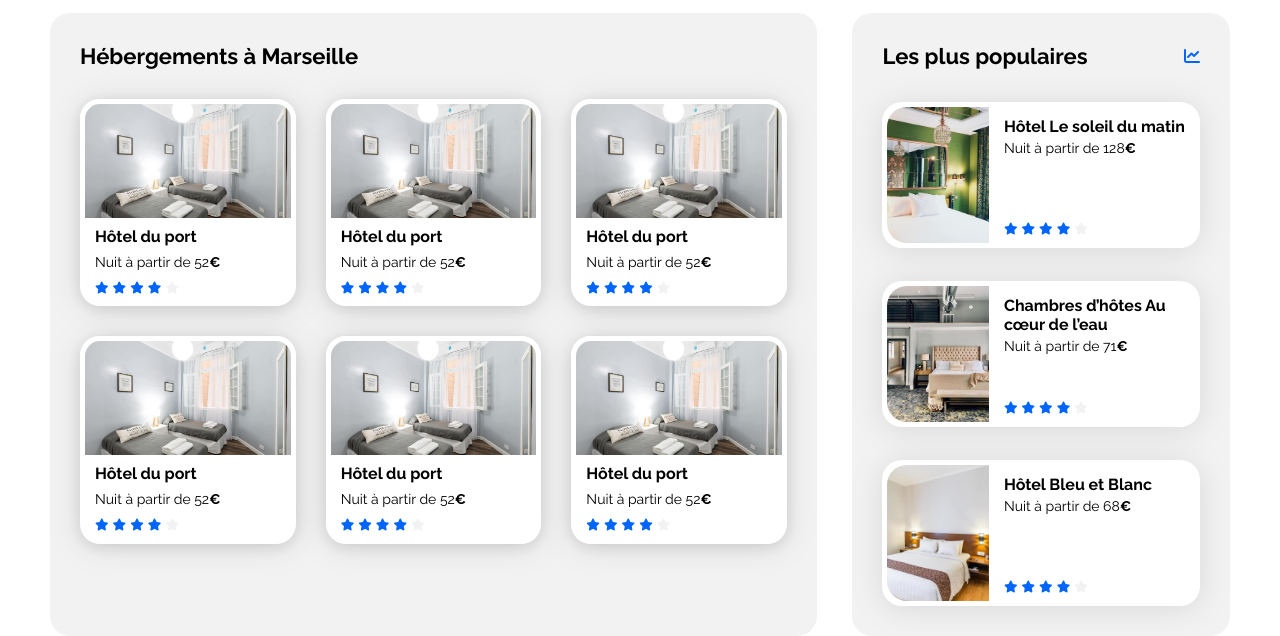
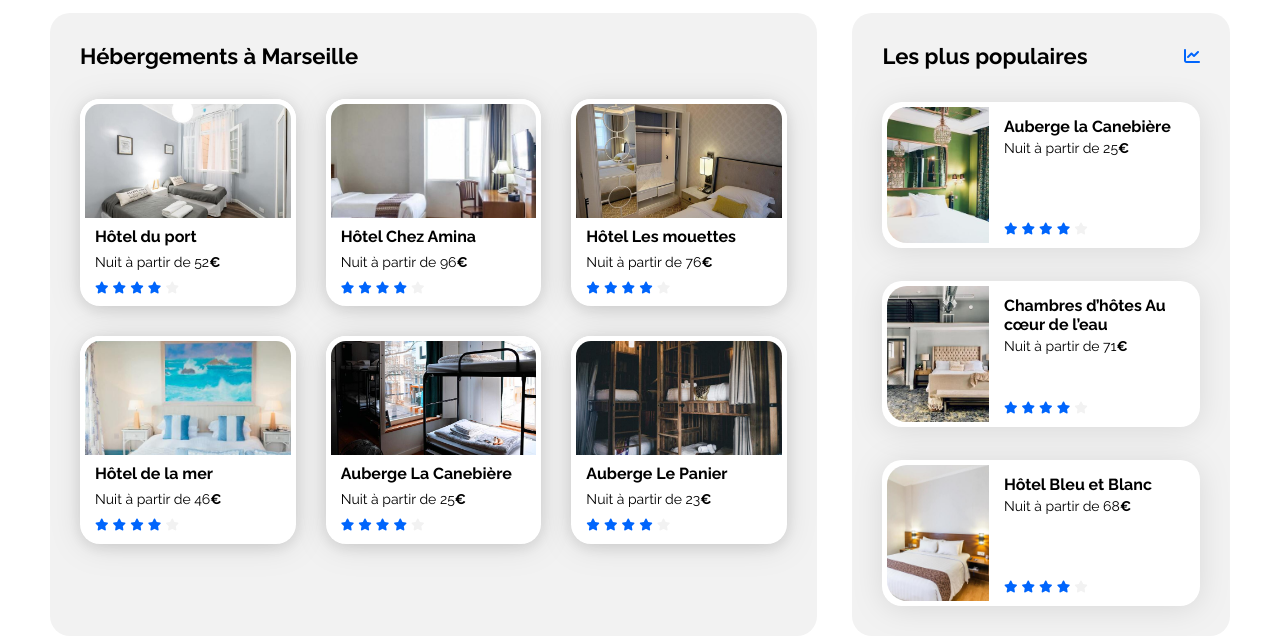
Before and after one commit to BryanB-Dev/Booki, a plain HTML site: page index.html in a window 1280 px wide. Shown: the part 419-1055 px from the top of the page. Drawn offline with Linux system fonts and the light colour scheme.

Commit message:
Infos hebergements

```diff
--- a/index.html
+++ b/index.html
@@ -91,10 +91,10 @@
                             </div>
                         </article>
                         <article class="card">
-                            <img src="./images/hebergements/fred-kleber.jpg" alt="">
+                            <img src="./images/hebergements/febrian-zakaria.jpg" alt="">
                             <div class="card-content">
-                                <h3 class="card-title">Hôtel du port</h3>
-                                <p class="card-subtitle">Nuit à partir de 52<span class="euro">€</span></p>
+                                <h3 class="card-title">Hôtel Chez Amina</h3>
+                                <p class="card-subtitle">Nuit à partir de 96<span class="euro">€</span></p>
                                 <div class="card-rating">
                                     <i class="fa-xs fa-solid fa-star" aria-hidden="true"></i>
                                     <i class="fa-xs fa-solid fa-star" aria-hidden="true"></i>
@@ -106,10 +106,10 @@
                             </div>
                         </article>
                         <article class="card">
-                            <img src="./images/hebergements/fred-kleber.jpg" alt="">
+                            <img src="./images/hebergements/reisetopia.jpg" alt="">
                             <div class="card-content">
-                                <h3 class="card-title">Hôtel du port</h3>
-                                <p class="card-subtitle">Nuit à partir de 52<span class="euro">€</span></p>
+                                <h3 class="card-title">Hôtel Les mouettes</h3>
+                                <p class="card-subtitle">Nuit à partir de 76<span class="euro">€</span></p>
                                 <div class="card-rating">
                                     <i class="fa-xs fa-solid fa-star" aria-hidden="true"></i>
                                     <i class="fa-xs fa-solid fa-star" aria-hidden="true"></i>
@@ -123,10 +123,10 @@
                     </div>
                     <div class="hebergements-frame">
                         <article class="card">
-                            <img src="./images/hebergements/fred-kleber.jpg" alt="">
+                            <img src="./images/hebergements/annie-spratt.jpg" alt="">
                             <div class="card-content">
-                                <h3 class="card-title">Hôtel du port</h3>
-                                <p class="card-subtitle">Nuit à partir de 52<span class="euro">€</span></p>
+                                <h3 class="card-title">Hôtel de la mer</h3>
+                                <p class="card-subtitle">Nuit à partir de 46<span class="euro">€</span></p>
                                 <div class="card-rating">
                                     <i class="fa-xs fa-solid fa-star" aria-hidden="true"></i>
                                     <i class="fa-xs fa-solid fa-star" aria-hidden="true"></i>
@@ -138,10 +138,10 @@
                             </div>
                         </article>
                         <article class="card">
-                            <img src="./images/hebergements/fred-kleber.jpg" alt="">
+                            <img src="./images/hebergements/marcus-loke.jpg" alt="">
                             <div class="card-content">
-                                <h3 class="card-title">Hôtel du port</h3>
-                                <p class="card-subtitle">Nuit à partir de 52<span class="euro">€</span></p>
+                                <h3 class="card-title">Auberge La Canebière</h3>
+                                <p class="card-subtitle">Nuit à partir de 25<span class="euro">€</span></p>
                                 <div class="card-rating">
                                     <i class="fa-xs fa-solid fa-star" aria-hidden="true"></i>
                                     <i class="fa-xs fa-solid fa-star" aria-hidden="true"></i>
@@ -153,10 +153,10 @@
                             </div>
                         </article>
                         <article class="card">
-                            <img src="./images/hebergements/fred-kleber.jpg" alt="">
+                            <img src="./images/hebergements/nicate-lee.jpg" alt="">
                             <div class="card-content">
-                                <h3 class="card-title">Hôtel du port</h3>
-                                <p class="card-subtitle">Nuit à partir de 52<span class="euro">€</span></p>
+                                <h3 class="card-title">Auberge Le Panier</h3>
+                                <p class="card-subtitle">Nuit à partir de 23<span class="euro">€</span></p>
                                 <div class="card-rating">
                                     <i class="fa-xs fa-solid fa-star" aria-hidden="true"></i>
                                     <i class="fa-xs fa-solid fa-star" aria-hidden="true"></i>
@@ -181,8 +181,8 @@
                                     alt="Image de la chambre d'hôtel montrant un lit">
                                 <div class="card-content">
                                     <div class="card-txt">
-                                        <h3 class="card-title">Hôtel Le soleil du matin</h3>
-                                        <p class="card-subtitle">Nuit à partir de 128<span class="euro">€</span></p>
+                                        <h3 class="card-title">Auberge la Canebière</h3>
+                                        <p class="card-subtitle">Nuit à partir de 25<span class="euro">€</span></p>
                                     </div>
                                     <div class="card-rating">
                                         <i class="fa-xs fa-solid fa-star" aria-hidden="true"></i>
```
